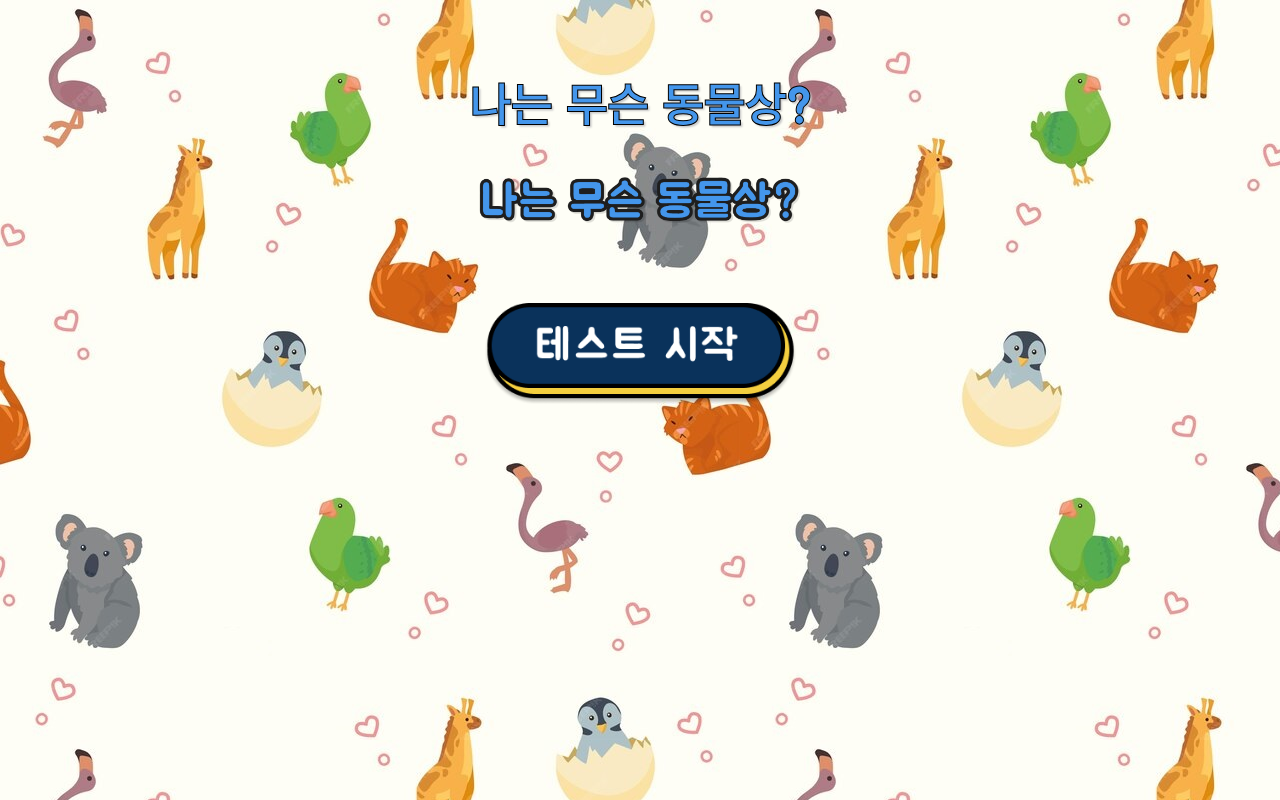
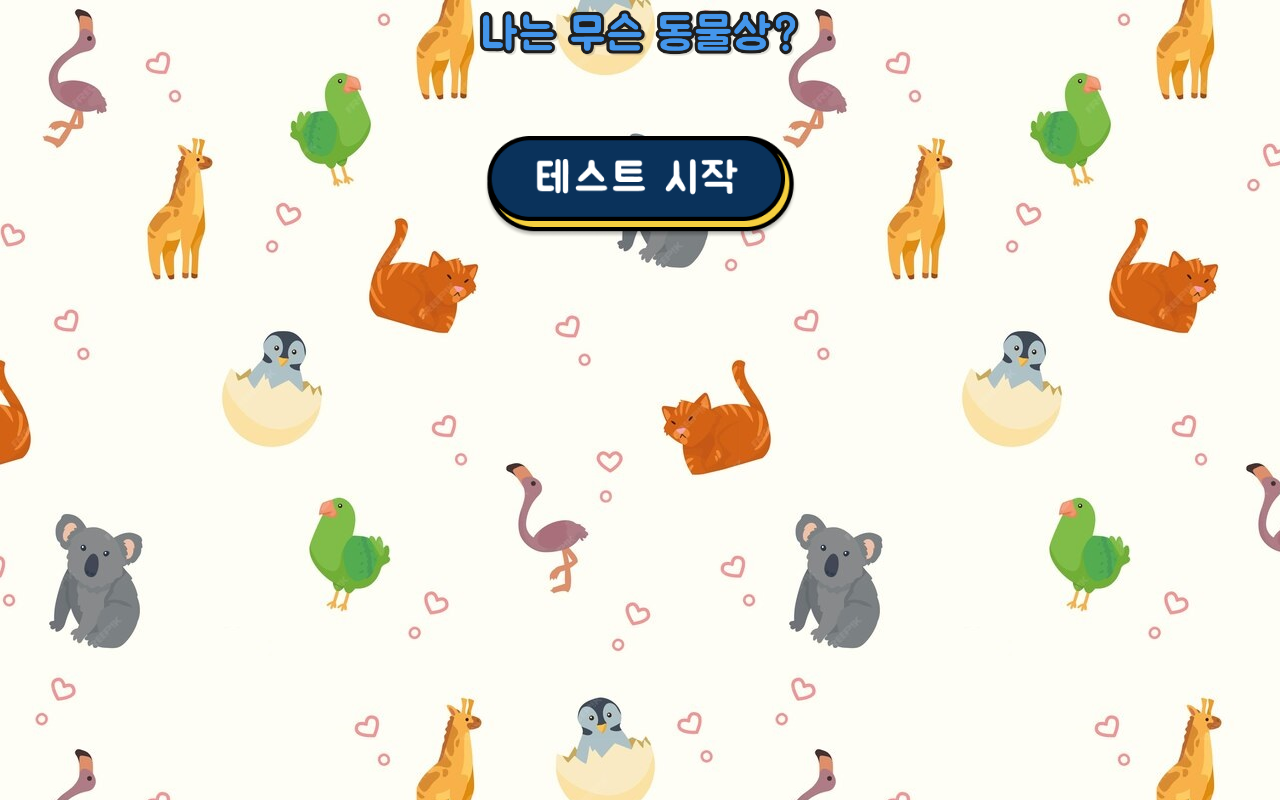
Before and after one commit to MeongW/facelike, a plain HTML site: page index.html in a window 1280 px wide. Drawn offline with Linux system fonts and the light colour scheme.

Commit message:
Update index.html

```diff
--- a/index.html
+++ b/index.html
@@ -2,14 +2,13 @@
 <head>
     <meta charset="UTF-8" />
     <meta name="viewport" content="width=device-width, initial-scale=1.0" />
-    <title>나는 무슨 동물형?</title><link rel="preconnect" href="https://fonts.googleapis.com">
+    <title>나는 무슨 동물상?</title><link rel="preconnect" href="https://fonts.googleapis.com">
     <link rel="preconnect" href="https://fonts.gstatic.com" crossorigin>
     <link href="https://fonts.googleapis.com/css2?family=Jua&display=swap" rel="stylesheet">
     <link rel="stylesheet" href="./css/style.css">
 </head>
 
 <body>
-    <h1>나는 무슨 동물상?</h1>
     <div id="title-container"></div>
     <br>
     <div id="webcam-container"></div>
```
